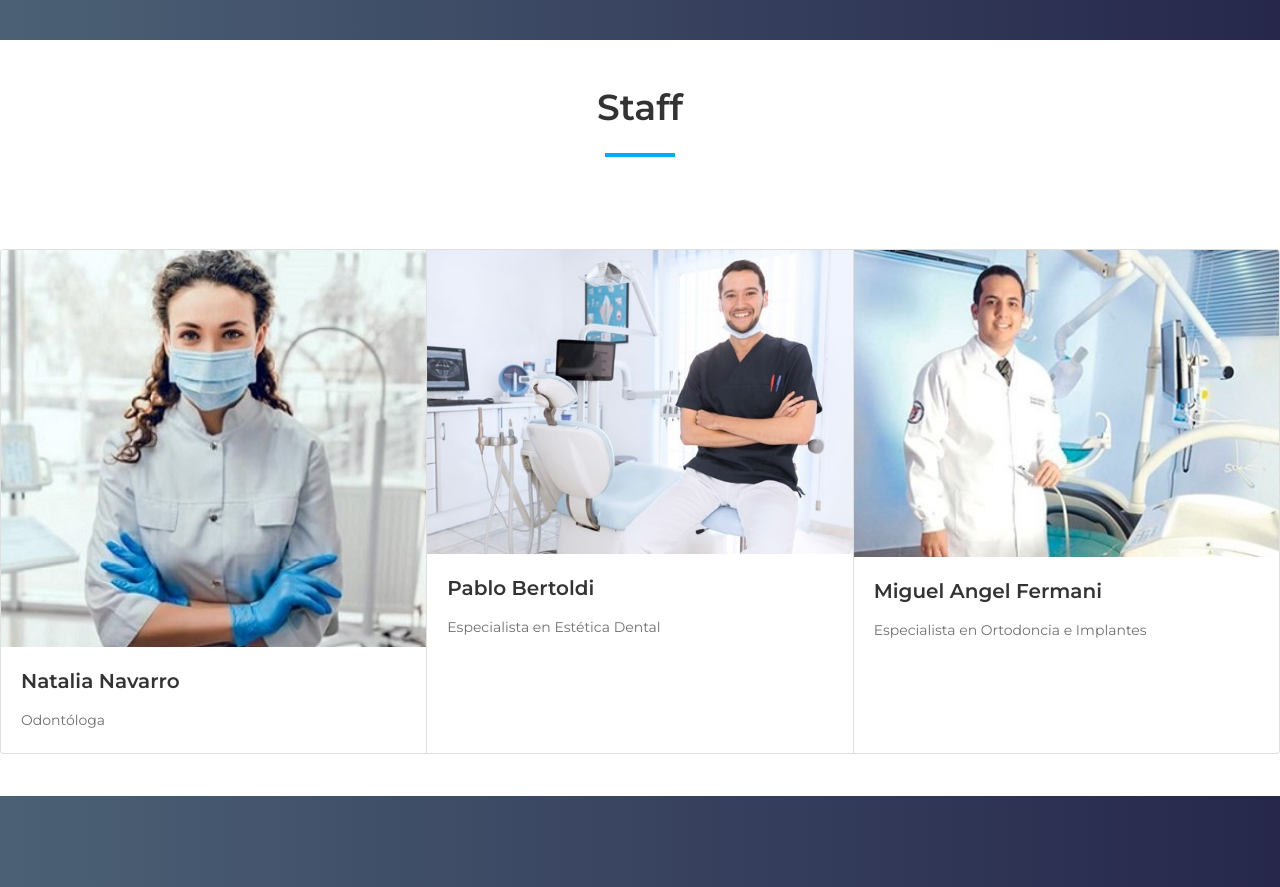
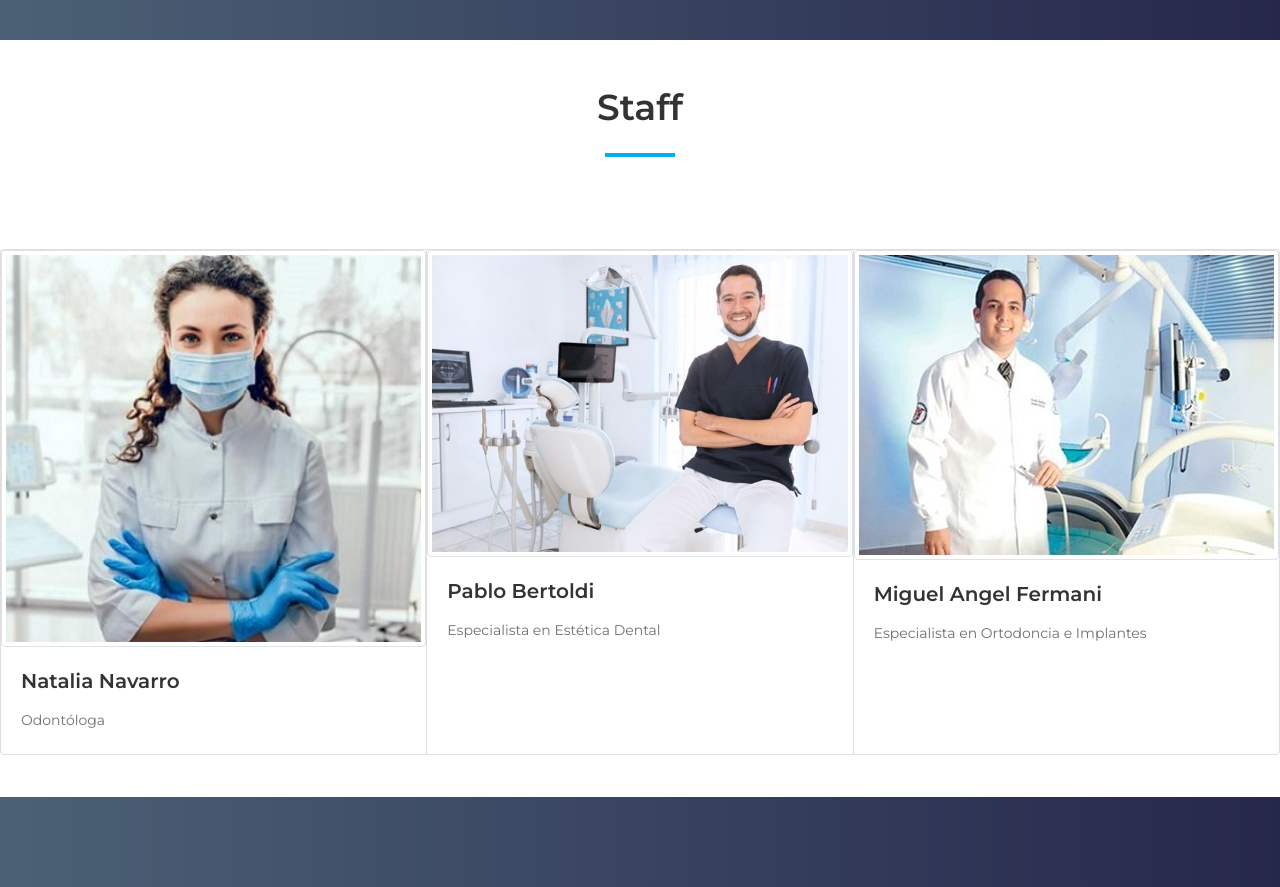
Before and after one commit to afr-ops/drnavarro, a Django app: page / in a window 1280 px wide. Shown: the part 4030-4917 px from the top of the page. Run offline with Django 3.2, Linux system fonts and the light colour scheme; some libraries are stand-ins or nearby versions.

Commit message:
modificación arreglos home staff2

```diff
--- a/website/templates/home.html
+++ b/website/templates/home.html
@@ -527,7 +527,7 @@
         <div class="card-group">
 
           <div class="card">
-            <img src="{% static 'website/img/bg-img/11.jpg' %}" class="card-img-top" alt="...">
+            <img src="{% static 'website/img/bg-img/11.jpg' %}" class="img-fluid img-thumbnail" alt="...">
             <div class="card-body">
               <h5 class="card-title">Natalia Navarro</h5>
               <p class="card-text">Odontóloga</p>
@@ -535,7 +535,7 @@
           </div>
 
           <div class="card">
-            <img src="{% static 'website/img/bg-img/10.jpg' %}" class="card-img-top" alt="...">
+            <img src="{% static 'website/img/bg-img/10.jpg' %}" class="img-fluid img-thumbnail" alt="...">
             <div class="card-body">
               <h5 class="card-title">Pablo Bertoldi</h5>
               <p class="card-text">Especialista en Estética Dental</p>
@@ -543,7 +543,7 @@
           </div>
 
           <div class="card">
-            <img src="{% static 'website/img/bg-img/9.jpg' %}" class="card-img-top" alt="...">
+            <img src="{% static 'website/img/bg-img/9.jpg' %}" class="img-fluid img-thumbnail" alt="...">
             <div class="card-body">
               <h5 class="card-title">Miguel Angel Fermani</h5>
               <p class="card-text">Especialista en Ortodoncia e Implantes</p>
```
